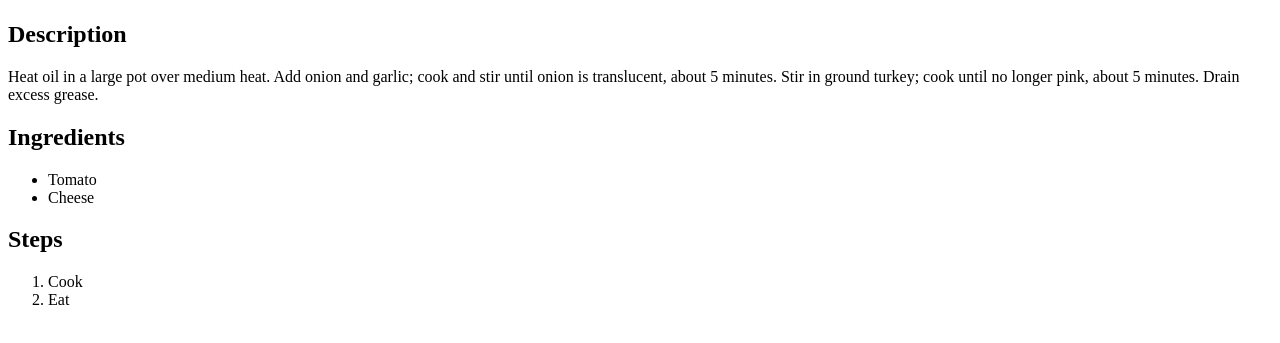
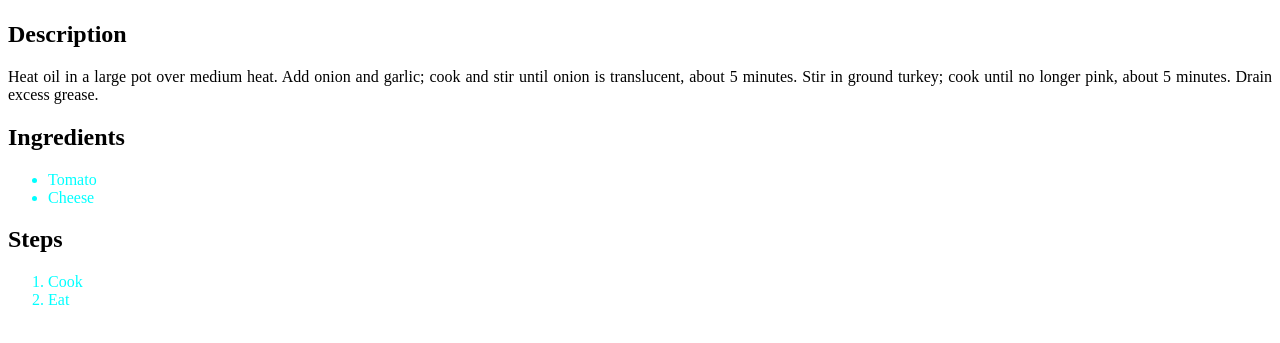
Before and after one commit to Relentlessx/odin-recipes, a plain HTML site: page recipes/lasagna.html in a window 1280 px wide. Shown: the part 99-442 px from the top of the page. Drawn offline with Linux system fonts and the light colour scheme; files that its build step writes are made by us from their sources.

Commit message:
fixed the css link to lasagna.html

```diff
--- a/recipes/lasagna.html
+++ b/recipes/lasagna.html
@@ -5,7 +5,7 @@
     <meta http-equiv="X-UA-Compatible" content="IE=edge">
     <meta name="viewport" content="width=device-width, initial-scale=1.0">
     <title>Lasagne recipe</title>
-    <link rel="stylesheet" href="style.css">
+    <link rel="stylesheet" href="../style.css">
 </head>
 <body>
     <h1>Lasagna recipe</h1>
--- a/style.css
+++ b/style.css
@@ -6,3 +6,18 @@ h1 {
 a {
     color: aqua;
 }
+
+p {
+    text-align: justify;
+    text-decoration-color: aqua;
+}
+
+ul {
+    color: blue;
+
+}
+
+li {
+
+    color: aqua;
+}
```
